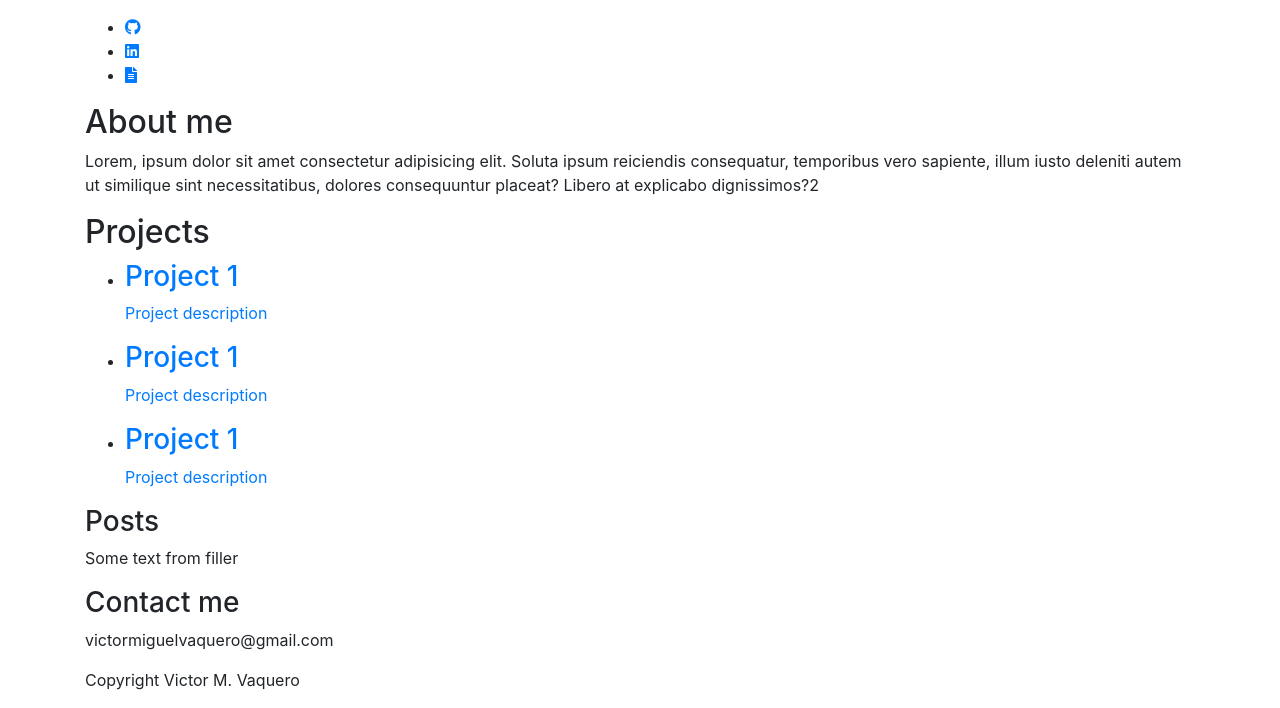
After one commit to zomvie-break/blog, a Django app: template mysite/home/templates/home/index.html in a window 1280 px wide. The commit adds this page. Shown: the part 381-1089 px from the top of the page. Run offline with Django 3.2, Linux system fonts and the light colour scheme; the template is opened without the code that fills it, so the values that code supplies are empty; some libraries are stand-ins or nearby versions.

Commit message:
change index.html

```diff
--- a/mysite/home/templates/base_menu.html
+++ b/mysite/home/templates/base_menu.html
@@ -3,7 +3,7 @@
 {% load static %}
 {% block navbar %}
 
-  <nav class="navbar navbar-expand-lg navbar-dark bg-dark">
+  <nav class="navbar fixed-top navbar-expand-lg navbar-light bg-light">
     <a class="navbar-brand" href="{% url 'home:home' %}">
       <img src="{% static 'home/favicon-32x32.png' %}" alt="" width="30" length="30">
     </a>
--- /dev/null
+++ b/mysite/home/templates/home/index.html
@@ -0,0 +1,101 @@
+{% extends 'base_menu.html' %}
+{% load static %}
+
+{% block head %}
+<!-- google fonts -->
+<link rel="preconnect" href="https://fonts.googleapis.com">
+<link rel="preconnect" href="https://fonts.gstatic.com" crossorigin>
+<link href="https://fonts.googleapis.com/css2?family=Nunito:wght@200&display=swap" rel="stylesheet">
+
+<link rel="stylesheet" href="{% static 'home/style.css' %}">
+{% endblock head %}
+
+{% block content %}
+<main>
+  <section id="container-hello">
+    <small>HELLO, I'm </small>
+    <h1>Victor M. Vaquero</h1>
+  </section>
+  {% comment %} SECTION 1: about me {% endcomment %}
+  <section id="container-aboutme">
+    <article id="about-me">
+      <figure>
+        <img src="{% static 'home/img-aboutme.png' %}" alt="my picture">
+      </figure>
+      <div id="social-links">
+        <ul>
+          <li><a href="https://github.com/zomvie-break/" target="new"><i class="fab fa-github"></i></a></li>
+          <li><a href="https://www.linkedin.com/in/victor-vaquero/" target="new"><i class="fab fa-linkedin"></i></a>
+          </li>
+          <li><a href="{% static 'home/CV_Victor_Vaquero.pdf' %}" target="new"><i class="fas fa-file-alt"></i></a></li>
+        </ul>
+      </div>
+      <div>
+        <h2>About me</h2>
+        <p>
+          Lorem, ipsum dolor sit amet consectetur adipisicing elit. Soluta ipsum reiciendis consequatur, temporibus vero
+          sapiente, illum iusto deleniti autem ut similique sint necessitatibus, dolores consequuntur placeat? Libero at
+          explicabo dignissimos?2
+        </p>
+      </div>
+    </article>
+  </section>
+
+  {% comment %} SECTION 2: Projects {% endcomment %}
+  <section id="container-projects">
+    <article>
+      <h2>Projects</h2>
+      <ul>
+        <li>
+          <a href="#">
+            <div>
+              <h3>Project 1</h3>
+              <p>Project description</p>
+            </div>
+          </a>
+        </li>
+        <li>
+          <a href="#">
+            <div>
+              <h3>Project 1</h3>
+              <p>Project description</p>
+            </div>
+          </a>
+        </li>
+        <li>
+          <a href="#">
+            <div>
+              <h3>Project 1</h3>
+              <p>Project description</p>
+            </div>
+          </a>
+        </li>
+      </ul>
+    </article>
+  </section>
+
+  {% comment %} SECTION 3: POSTS {% endcomment %}
+  <section id="container-posts">
+    <article>
+      <h3>Posts</h3>
+
+    </article>
+  </section>
+</main>
+
+<div class="filler">
+  <p>Some text from filler</p>
+</div>
+
+<footer>
+  <div>
+    <h3>Contact me</h3>
+    <p>victormiguelvaquero@gmail.com</p>
+  </div>
+  <div>
+    <p>Copyright Victor M. Vaquero</p>
+  </div>
+</footer>
+
+
+{% endblock content %}
--- a/mysite/home/views.py
+++ b/mysite/home/views.py
@@ -5,7 +5,7 @@ from .models import Homepage
 # Create your views here.
 
 class MainView(View):
-    template_name='home/main.html'
+    template_name='home/index.html'
     def get(self, request):
         homepage = Homepage.objects.get(id=1)
         context = {'object':homepage}
```
Also changed, not shown: mysite/home/templates/home/main.html (deleted, +0 -13 lines).
